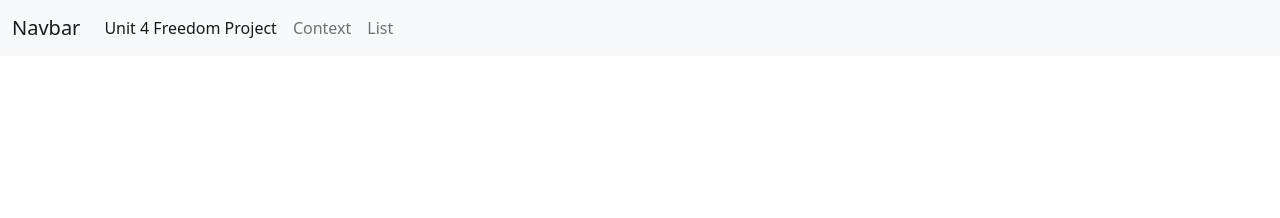
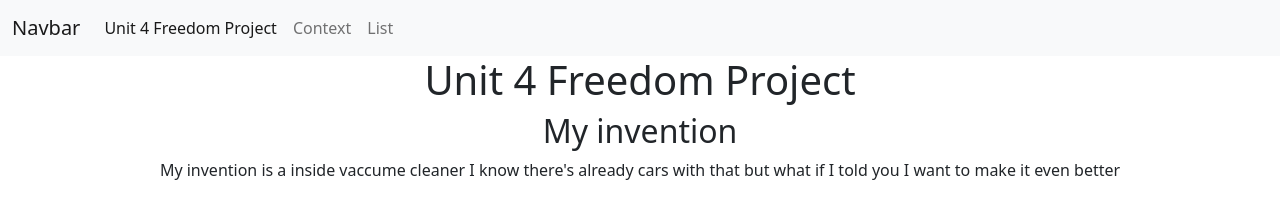
Before and after one commit to christopherv2264/sep10-freedom-project, a plain HTML site: page index.html in a window 1280 px wide. Drawn offline with nearby package versions, Linux system fonts and the light colour scheme.

Commit message:
add h1 and h2

```diff
--- a/index.html
+++ b/index.html
@@ -27,7 +27,16 @@
         <a class="nav-link active" aria-current="page" href="#">Unit 4 Freedom Project </a>
         <a class="nav-link" href="#">Context</a>
         <a class="nav-link" href="#">List</a>
+      </nav>
 
+        <center>
+        <h1>Unit 4 Freedom Project</h1>
+        </center>
+
+         <center>
+         <h2>My invention</h2>
+         <p>My invention is a inside vaccume cleaner I know there's already cars with that but what if I told you I want to make it even better </p>
+         </center>
       </div>
     </div>
   </div>
```
